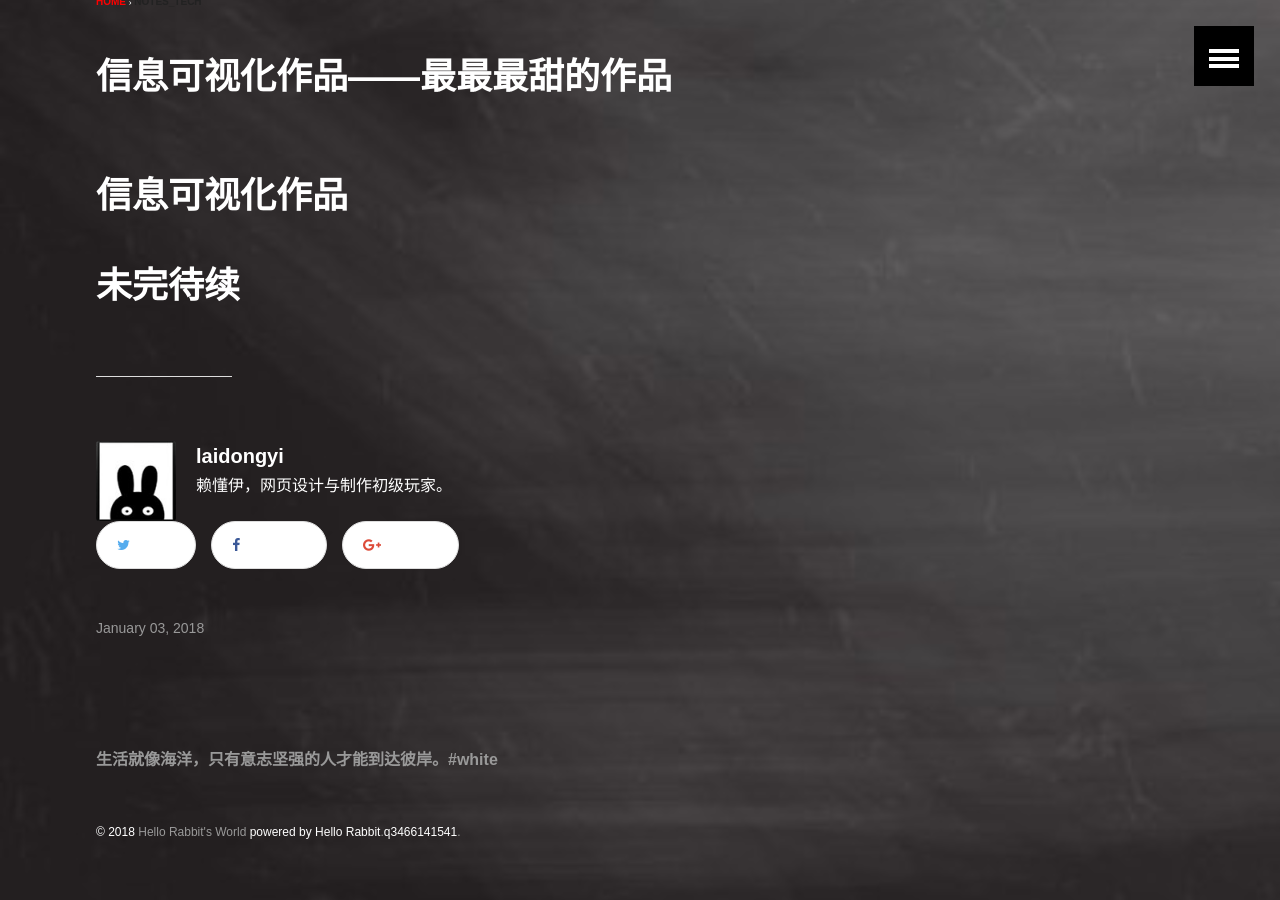
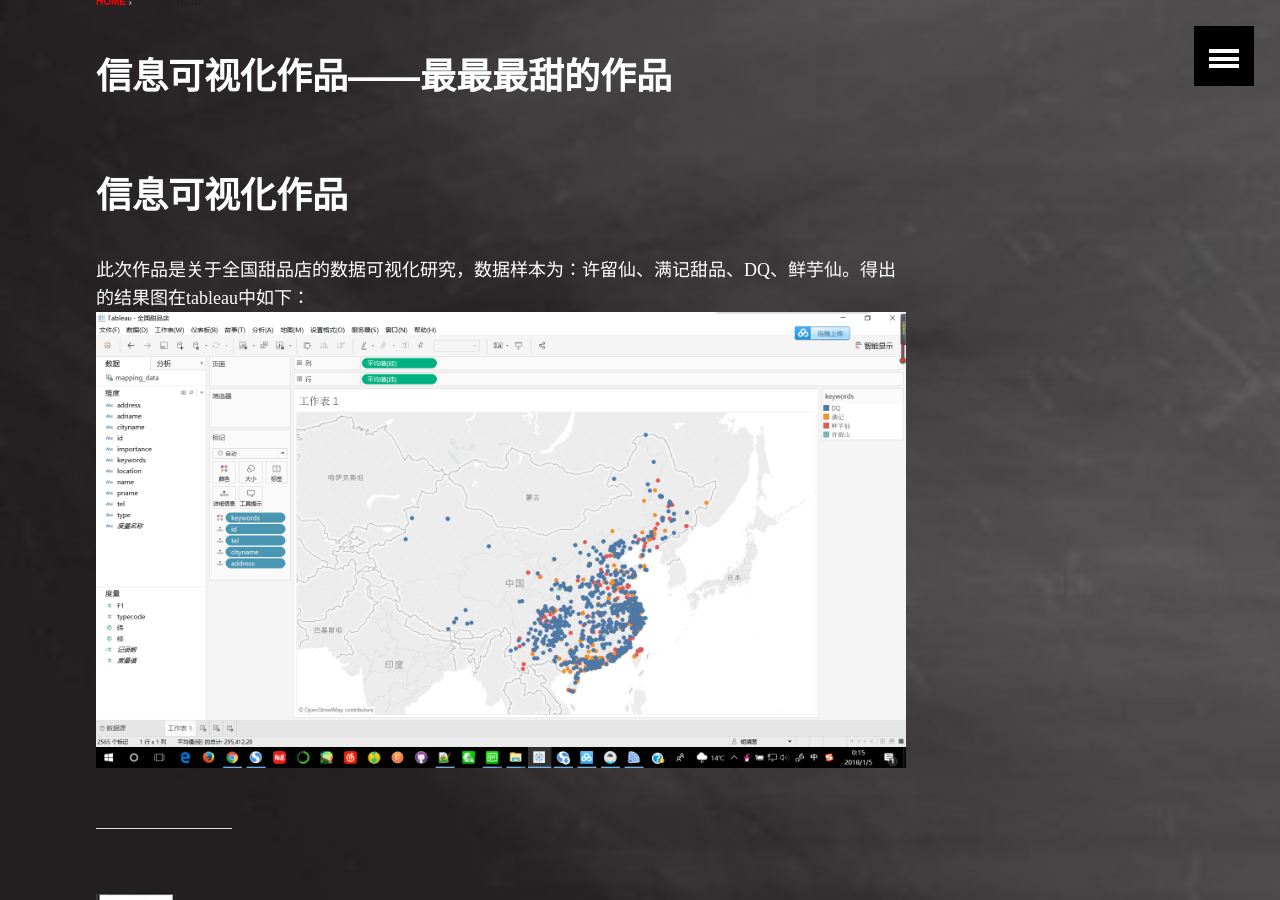
Before and after one commit to q3466141541/q3466141541.github.io, a Jekyll site: the page built from _posts/2018-01-03-信息可视化作品——最最最甜的作品信息可视化作品——最最最甜的作品.md, in a window 1280 px wide and 900 px high, scrolled down 1279 px. Built offline with Jekyll 4.4.1, drawn with Linux system fonts in a browser that asks for light colours.

Commit message:
Update 2018-01-03-信息可视化作品——最最最甜的作品信息可视化作品——最最最甜的作品.md

```diff
--- a/_posts/2018-01-03-信息可视化作品——最最最甜的作品信息可视化作品——最最最甜的作品.md
+++ b/_posts/2018-01-03-信息可视化作品——最最最甜的作品信息可视化作品——最最最甜的作品.md
@@ -8,4 +8,5 @@
   feature: B.jpg
 ---
 # 信息可视化作品
-# 未完待续
+此次作品是关于全国甜品店的数据可视化研究，数据样本为：许留仙、满记甜品、DQ、鲜芋仙。得出的结果图在tableau中如下：
+![image](http://q3466141541.github.io/images/tableau.png)
```
